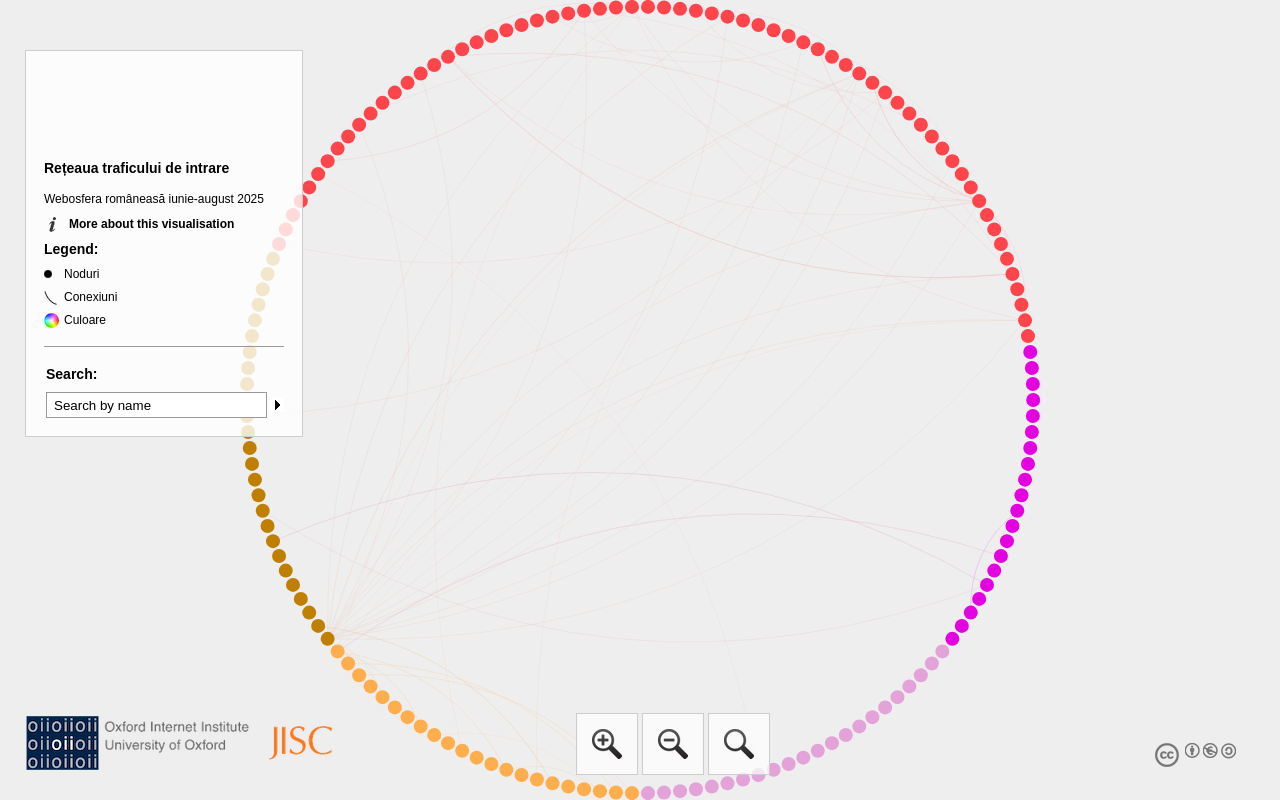
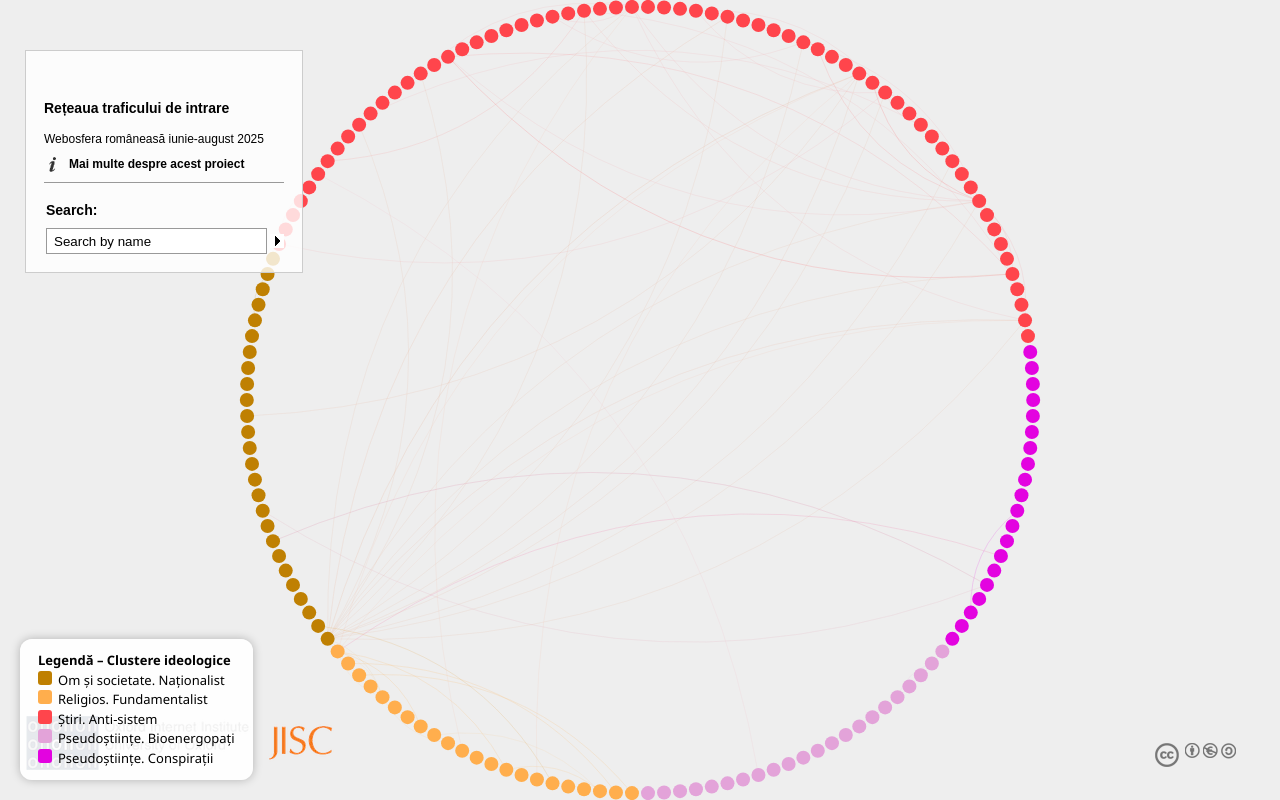
Before and after one commit to Gabriel009800/Disertatie_Reteaua_traficului_de_intrare_001, a plain HTML site: page index.html in a window 1280 px wide. Drawn offline with Linux system fonts and the light colour scheme.

Commit message:
Update index.html

```diff
--- a/index.html
+++ b/index.html
@@ -16,6 +16,37 @@
   <script src="js/fancybox/jquery.fancybox.pack.js" type="text/javascript" language="javascript"></script>
   <script src="js/main.js" type="text/javascript" language="javascript"></script>
 
+
+
+	<script type="text/javascript">
+  document.addEventListener("DOMContentLoaded", function () {
+    var t = setInterval(function () {
+      if (window.sigInst && sigInst._core && sigInst._core.domElements) {
+        // 🔹 Ascunde doar etichetele "de bază" (cele care apar mereu)
+        if (sigInst._core.domElements.labels)
+          sigInst._core.domElements.labels.style.display = "none";
+
+        // 🔹 Păstrează hoverul activ (nu mai ascundem .hovers)
+        // Dacă a fost dezactivat anterior, îl reactivăm:
+        if (sigInst._core.plotter && sigInst._core.plotter.drawHoverNode == null) {
+          delete sigInst._core.plotter.drawHoverNode;
+        }
+
+        clearInterval(t);
+      }
+    }, 50);
+  });
+</script>
+
+
+
+	<style>
+canvas.labels {
+  display: none !important;
+}
+</style>
+
+
   <link rel="stylesheet" type="text/css" href="js/fancybox/jquery.fancybox.css"/>
   <link rel="stylesheet" href="css/style.css" type="text/css" media="screen" />
   <link rel="stylesheet" media="screen and (max-height: 770px)" href="css/tablet.css" />
@@ -28,26 +59,18 @@
   </div>
 <div id="mainpanel">
   <div class="col">
-		<div id="maintitle"></div>
+		<div id="maintitle" style="margin-top:-60px;"></div>
     <div id="title"></div>
     <div id="titletext"></div>
     <div class="info cf">
       <dl>
         <dt class="moreinformation"></dt>
-        <dd class="line"><a href="#information" class="line fb">More about this visualisation</a></dd>
+        <dd class="line"><a href="#information" class="line fb">Mai multe despre acest proiect</a></dd>
       </dl>
     </div>
 <div id="legend">
 	<div class="box">
-		<h2>Legend:</h2>
-		<dl>
-		<dt class="node"></dt>
-		<dd></dd>
-		<dt class="edge"></dt>
-		<dd></dd>
-		<dt class="colours"></dt>
-		<dd></dd>
-		</dl>
+
 	</div>
 </div>
     <div class="b1">
@@ -63,13 +86,31 @@
     </form>
     </div>
   </div>
-  <div id="information">
-  </div>
+
+
+
+
+
+<div id="information" style="display:none;max-width:600px;">
+ <h2 style="margin-bottom:15px;">Despre acest proiect</h2>
+  <p>
+    Această vizualizare a fost realizată în <b>Gephi 0.10.1</b>. Rețeaua prezintă conexiunile de trafic dintre site-urile românești,
+    grupate pe clustere ideologice (mainstream, pseudoștiințe, anti-sistem, naționalist, fundamentalist).
+  </p>
+  <p>
+    Analiza este parte a unui proiect de cercetare privind <i>rezistența la manipulare în spațiul digital</i>.
+  </p>
+  <p>
+    Autor: <b>Marin Gabriel</b> <br/>
+  </p>
 </div>
-	<div id="zoom">
-  		<div class="z" rel="in"></div> <div class="z" rel="out"></div> <div class="z" rel="center"></div>
-	</div>
-	<div id="copyright">
+
+
+
+
+
+</div>
+		<div id="copyright">
 		<a rel="license" href="http://creativecommons.org/licenses/by-nc-sa/3.0/"><img alt="Creative Commons License" style="border-width:0" src="images/CC.png" /></a></div>
 	</div>
 <div id="attributepane">
@@ -108,5 +149,33 @@
   })();
 
 </script>
+
+
+
+
+	<div class="legend" style="
+    position: fixed;
+    bottom: 20px;
+    left: 20px;
+    background: rgba(255,255,255,0.9);
+    padding: 12px 18px;
+    border-radius: 12px;
+    box-shadow: 0 0 10px rgba(0,0,0,0.25);
+    font-family: 'Segoe UI', sans-serif;
+    font-size: 13px;
+    line-height: 1.5;
+    z-index: 9999;
+">
+  <b>Legendă – Clustere ideologice</b><br>
+
+  <div><span style="background:#BF8002;display:inline-block;width:14px;height:14px;margin-right:6px;border-radius:3px;"></span>Om și societate. Naționalist</div>
+  <div><span style="background:#FFAE4D;display:inline-block;width:14px;height:14px;margin-right:6px;border-radius:3px;"></span>Religios. Fundamentalist</div>
+  <div><span style="background:#FF454C;display:inline-block;width:14px;height:14px;margin-right:6px;border-radius:3px;"></span>Știri. Anti-sistem</div>
+  <div><span style="background:#E3A3D9;display:inline-block;width:14px;height:14px;margin-right:6px;border-radius:3px;"></span>Pseudoștiințe. Bioenergopați</div>
+  <div><span style="background:#E303E0;display:inline-block;width:14px;height:14px;margin-right:6px;border-radius:3px;"></span>Pseudoștiințe. Conspirații</div>
+</div>
 </body>
 </html>
+</div>
+</body>
+</html>
```
